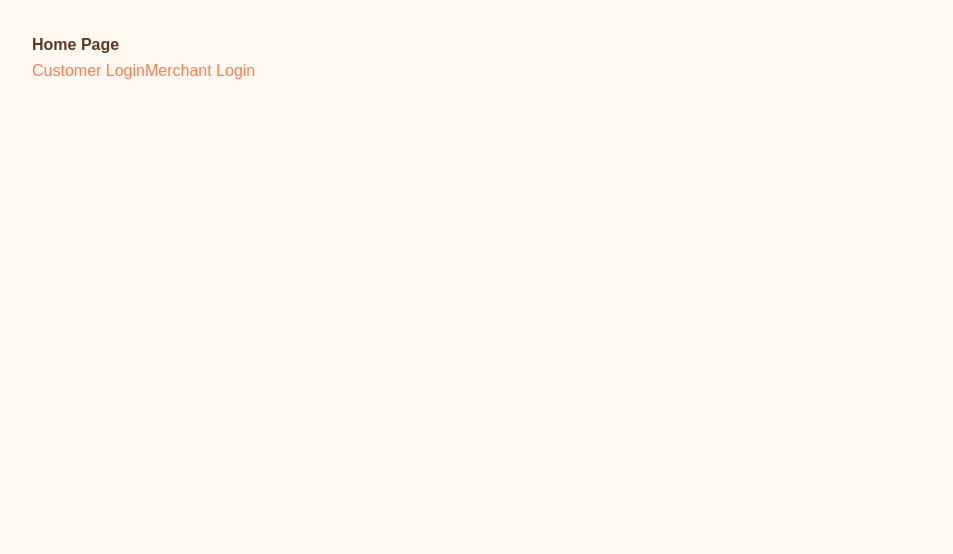
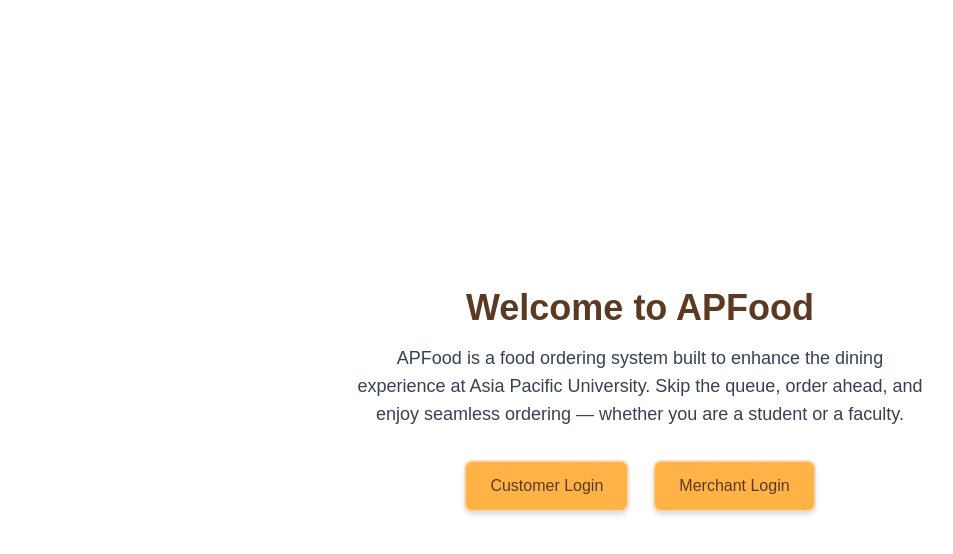
Before and after one commit to Wjj022503/food-front, a Next.js app: page / in a window 1280 px wide. Shown: the top 554 px of the page, without its empty margins (0-953 px from the left). Built offline with nearby package versions, Linux system fonts and the light colour scheme.

Commit message:
Enhance homepage design and set the favicon

```diff
--- a/src/app/layout.js
+++ b/src/app/layout.js
@@ -8,6 +8,10 @@
 export const metadata = {
   title: 'APFood',
   description: 'Hungry? Order your food now!',
+  icons: {
+    icon: '/favicon.ico',
+    shortcut: '/favicon.ico',
+  }
 };
 
 export default function RootLayout({ children }) {
--- a/src/app/page.js
+++ b/src/app/page.js
@@ -1,12 +1,27 @@
-'use client';
 import Link from 'next/link';
 
 export default function HomePage() {
   return (
-    <main style={{ padding: "2rem" }}>
-      <h1>Home Page</h1>
-      <Link href="/customer/login">Customer Login</Link>
-      <Link href="/merchant/login">Merchant Login</Link>
+    <main className="flex flex-col items-center justify-center min-h-screen bg-white text-center p-6">
+      <h1 className="text-4xl font-bold mb-4 text-green-600">Welcome to APFood</h1>
+      <p className="max-w-xl text-lg text-gray-700 mb-8">
+        APFood is a food ordering system built to enhance the dining experience at Asia Pacific University.
+        Skip the queue, order ahead, and enjoy seamless ordering — whether you are a student or a faculty.
+      </p>
+
+      <div className="flex flex-col sm:flex-row gap-6">
+        <Link href="/customer/login">
+          <button className="!px-6 !py-3 bg-green-500 hover:bg-green-600 text-white rounded-xl shadow-md text-lg">
+            Customer Login
+          </button>
+        </Link>
+
+        <Link href="/merchant/login">
+          <button className="!px-6 !py-3 bg-blue-500 hover:bg-blue-600 text-white rounded-xl shadow-md text-lg">
+            Merchant Login
+          </button>
+        </Link>
+      </div>
     </main>
   );
 }
```
Also changed, not shown: 1 other file (tests, documents, lock files or other folders).
